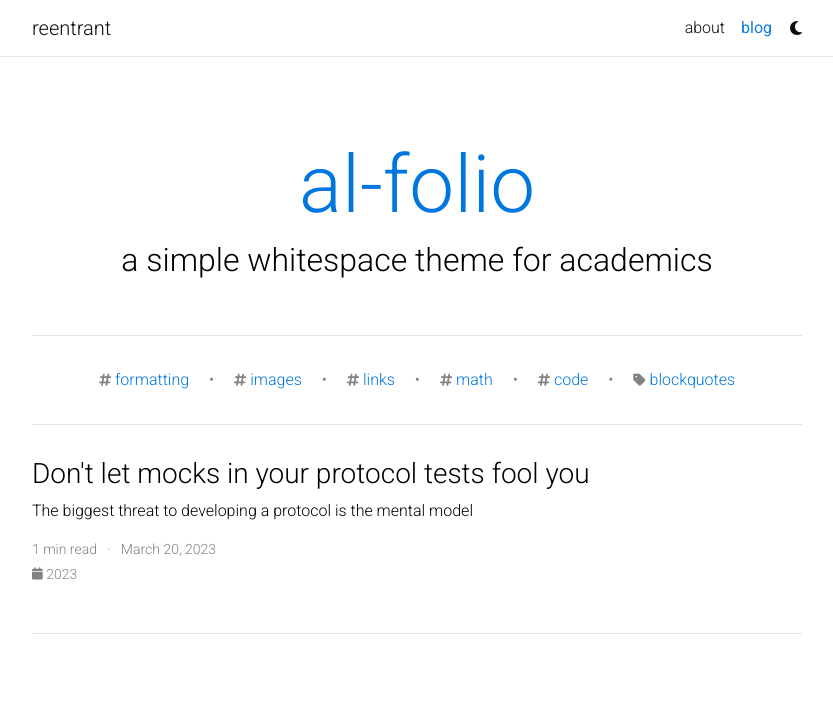
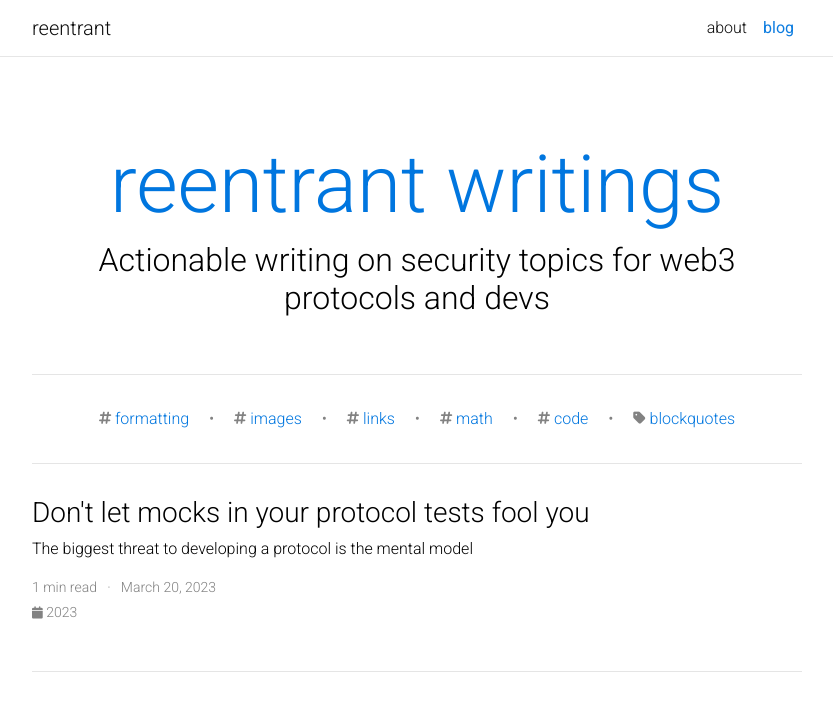
Before and after one commit to 0xreentrant/0xreentrant.github.io, a Jekyll site: the page built from blog/index.html, in a window 1280 px wide. Shown: the top 711 px of the page, without its empty margins (223-1056 px from the left). Built offline with Jekyll 4.4.1, drawn with Linux system fonts in a browser that asks for light colours; full-size pictures stand in for the smaller copies a plugin makes; the list of posts is cut into pages by our own code; comment, search, counter and statistics services are not loaded; a style sheet for code colours, icons or effects is not loaded.

Commit message:
Set to permanent light mode

```diff
--- a/_config.yml
+++ b/_config.yml
@@ -117,9 +117,9 @@ bing_site_verification:  # out your bing-site-verification ID (Bing Webmaster)
 # Blog
 # -----------------------------------------------------------------------------
 
-blog_name: al-folio # blog_name will be displayed in your blog page
+blog_name: reentrant writings # blog_name will be displayed in your blog page
 blog_nav_title: blog # your blog must have a title for it to be displayed in the nav bar
-blog_description: a simple whitespace theme for academics
+blog_description: Actionable writing on security topics for web3 protocols and devs
 permalink: /blog/:year/:title/
 
 # Pagination
@@ -134,10 +134,10 @@ related_blog_posts:
 # Follow instructions on https://giscus.app/ to setup for your repo to fill out
 # the information below.
 giscus:
-  repo: alshedivat/al-folio      # <your-github-user-name>/<your-github-repo-name>
-  repo_id: MDEwOlJlcG9zaXRvcnk2MDAyNDM2NQ==
+  repo: # <your-github-user-name>/<your-github-repo-name>
+  repo_id:
   category: Comments             # name of the category under which discussions will be created
-  category_id: DIC_kwDOA5PmLc4CTBt6
+  category_id:
   mapping: title                 # identify discussions by post title
   strict: 1                      # use strict identification mode
   reactions_enabled: 1           # enable (1) or disable (0) emoji reactions
@@ -147,7 +147,7 @@ giscus:
   lang: en
 
 # Disqus comments (DEPRECATED)
-disqus_shortname: al-folio # put your disqus shortname
+disqus_shortname: # put your disqus shortname
 # https://help.disqus.com/en/articles/1717111-what-s-a-shortname
 
 # External sources.
@@ -361,7 +361,7 @@ enable_masonry:             true   # enables automatic project cards arrangement
 enable_math:                true   # enables math typesetting (uses MathJax)
 enable_tooltips:            false  # enables automatic tooltip links generated
                                    # for each section titles on pages and posts
-enable_darkmode:            true   # enables switching between light/dark modes
+enable_darkmode:            false   # enables switching between light/dark modes
 enable_navbar_social:       false  # enables displaying social links in the
                                    # navbar on the about page
 enable_project_categories:  true   # enables categorization of projects into
```
